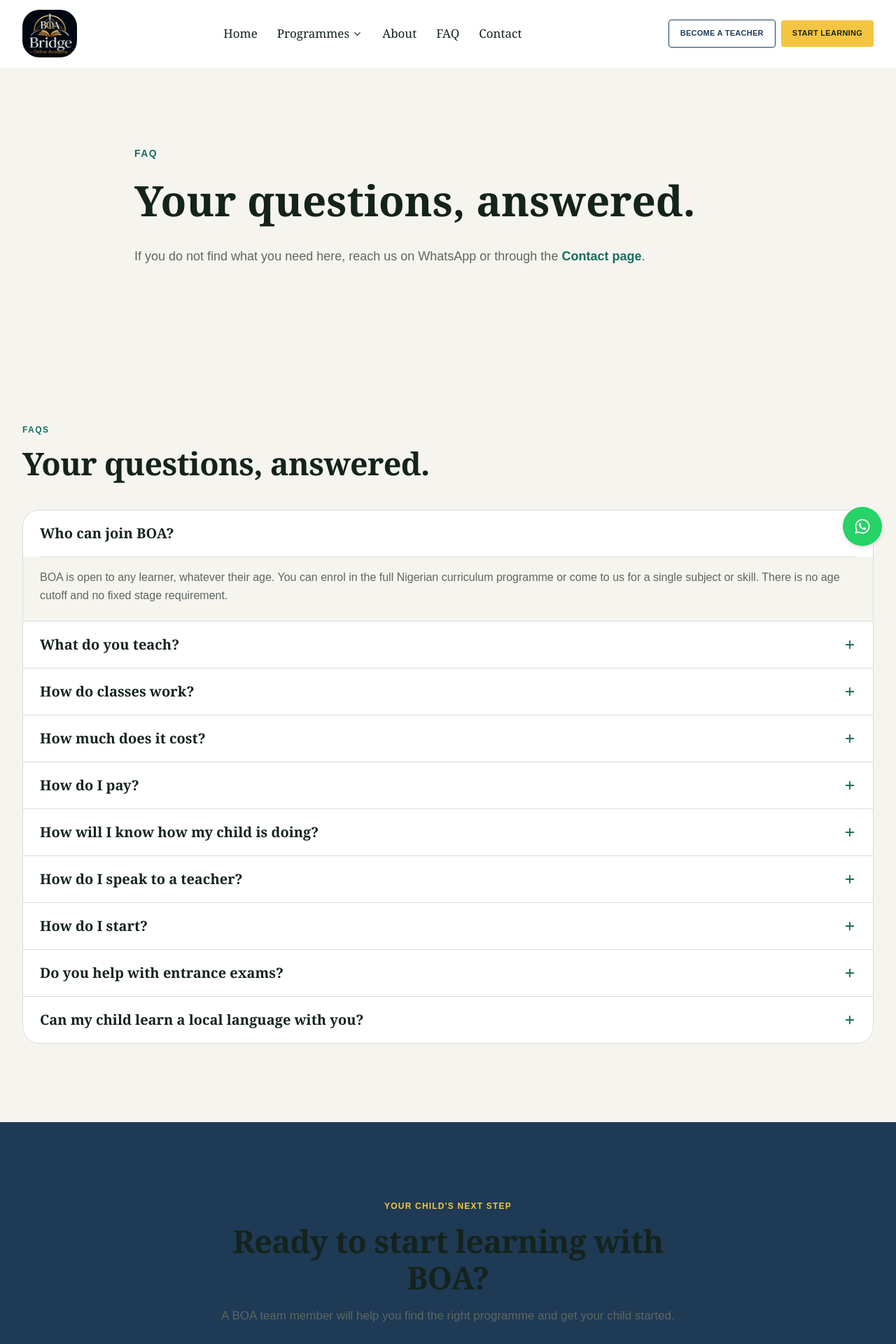
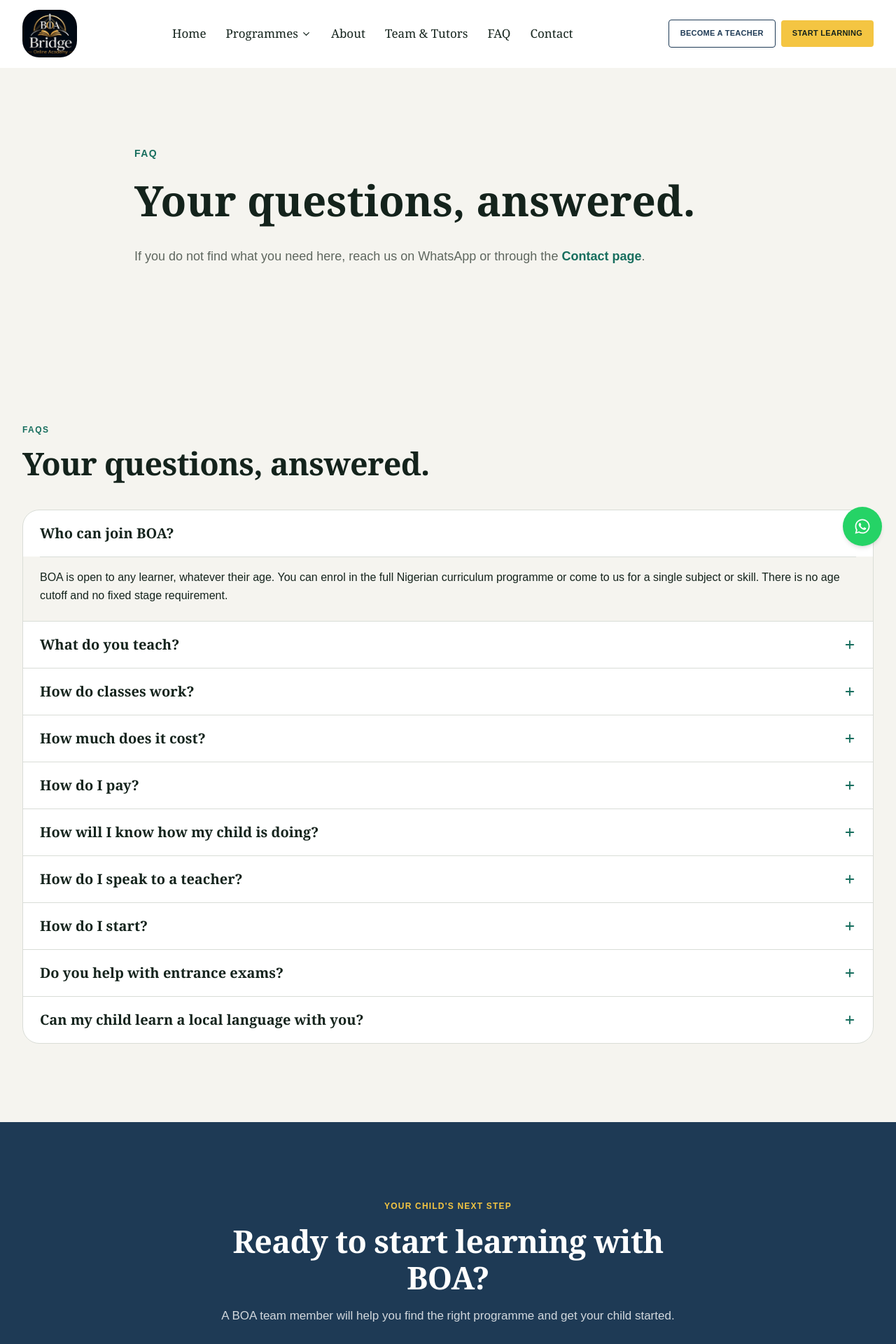
Before and after one commit to NjokuChris/bridgeonlineacademy, a Next.js app: page /faq in a window 1280 px wide. Shown: the top 1920 px of the page at 70% size. Built offline with nearby package versions, Linux system fonts and the light colour scheme.

Commit message:
refactor: improve comments for clarity and consistency across multiple components; add "Team & Tutors" link to navigation

```diff
--- a/src/app/globals.css
+++ b/src/app/globals.css
@@ -42,10 +42,10 @@
   --font-display: Georgia, "Times New Roman", serif;
 
   /* ── Radius ── */
-  --radius-sm:   0.5rem;   /* 8px  — inputs, badges */
-  --radius-md:   0.75rem;  /* 12px — buttons        */
-  --radius-lg:   1rem;     /* 16px — cards          */
-  --radius-xl:   1.5rem;   /* 24px — feature cards  */
+  --radius-sm:   0.5rem;   /* 8px  : inputs, badges */
+  --radius-md:   0.75rem;  /* 12px : buttons        */
+  --radius-lg:   1rem;     /* 16px : cards          */
+  --radius-xl:   1.5rem;   /* 24px : feature cards  */
   --radius-full: 9999px;   /* pills, avatars        */
 }
 
@@ -75,7 +75,7 @@ body {
 
 /* ── Typography helpers ─────────────────────────────────────────────────── */
 
-/* Eyebrow label — e.g. "What we offer" above a heading */
+/* Eyebrow label: e.g. "What we offer" above a heading */
 .eyebrow {
   font-size: 0.75rem;           /* 12px */
   font-weight: 700;
@@ -84,14 +84,13 @@ body {
   color: var(--color-link);
 }
 
-/* Section heading sizes — use these, not arbitrary text-[x] */
+/* Section heading sizes: use these, not arbitrary text-[x] */
 .heading-display {
   font-family: var(--font-display);
   font-size: clamp(2.5rem, 5vw, 4.5rem);  /* 40–72px */
   font-weight: 600;
   line-height: 1.1;
   letter-spacing: -0.02em;
-  color: var(--color-ink);
 }
 
 .heading-xl {
@@ -100,7 +99,6 @@ body {
   font-weight: 600;
   line-height: 1.15;
   letter-spacing: -0.015em;
-  color: var(--color-ink);
 }
 
 .heading-lg {
@@ -108,7 +106,6 @@ body {
   font-size: clamp(1.5rem, 2.5vw, 2rem);  /* 24–32px */
   font-weight: 600;
   line-height: 1.2;
-  color: var(--color-ink);
 }
 
 .heading-md {
@@ -116,26 +113,22 @@ body {
   font-size: 1.25rem;   /* 20px */
   font-weight: 600;
   line-height: 1.3;
-  color: var(--color-ink);
 }
 
 /* Body text */
 .body-lg {
   font-size: 1.0625rem; /* 17px */
   line-height: 1.65;
-  color: var(--color-muted);
 }
 
 .body-base {
   font-size: 1rem;      /* 16px */
   line-height: 1.6;
-  color: var(--color-muted);
 }
 
 .body-sm {
   font-size: 0.875rem;  /* 14px */
   line-height: 1.55;
-  color: var(--color-muted);
 }
 
 /* ── Focus ring — single consistent style site-wide ── */
--- /dev/null
+++ b/src/app/tutors/page.tsx
@@ -0,0 +1 @@
+export { default, metadata } from "@/app/team/page";
--- a/src/components/home/WhyUs.tsx
+++ b/src/components/home/WhyUs.tsx
@@ -1,10 +1,10 @@
 "use client";
 
 /**
- * WhyUs — split layout. Header left, feature list right.
+ * WhyUs: split layout. Header left, feature list right.
  * All token values: text-ink, text-muted, no hardcoded hex.
  * Icons: single consistent set (react-icons/fi, thin strokes).
- * Hover: subtle bg tint only — no transforms.
+ * Hover: subtle bg tint only - no transforms.
  */
 import { FiUser, FiUsers, FiHeart, FiMessageSquare } from "react-icons/fi";
 import AnimateIn from "@/components/ui/AnimateIn";
@@ -36,7 +36,7 @@ export default function WhyUs() {
           </AnimateIn>
         </div>
 
-        {/* Right: feature rows — not a grid of cards */}
+        {/* Right: feature rows - not a grid of cards */}
         <div className="space-y-4">
           {siteConfig.differentiators.map((feat, i) => {
             const Icon = icons[i % icons.length];
--- a/src/components/layout/Footer.tsx
+++ b/src/components/layout/Footer.tsx
@@ -7,6 +7,7 @@ import { whatsappLink, telLink, mailtoLink } from "@/lib/contact";
 const exploreLinks: [string, string][] = [
   ["Home", "/"],
   ["About", "/about"],
+  ["Team & Tutors", "/team"],
   ["Programmes", "/programmes"],
   ["FAQ", "/faq"],
   ["Contact", "/contact"],
@@ -43,7 +44,7 @@ export default function Footer() {
           <p className="mt-4 text-sm leading-relaxed text-muted">
             {siteConfig.slogan}
           </p>
-          {/* Social links — 44px tap targets */}
+          {/* Social links: 44px tap targets */}
           <div className="mt-5 flex items-center gap-3">
             <a
               href={siteConfig.contact.whatsapp.base}
--- a/src/components/layout/Header.tsx
+++ b/src/components/layout/Header.tsx
@@ -47,7 +47,7 @@ function ProgrammesMenu() {
           className="transition-transform group-hover:rotate-180"
         />
       </Link>
-      {/* Dropdown — border only, no shadow */}
+      {/* Dropdown: border only, no shadow */}
       <div className="invisible absolute left-0 top-full z-50 w-80 translate-y-2 rounded-xl border border-border bg-white p-5 opacity-0 transition-all group-hover:visible group-hover:translate-y-0 group-hover:opacity-100 group-focus-within:visible group-focus-within:translate-y-0 group-focus-within:opacity-100">
         <p className="text-xs font-bold uppercase tracking-widest text-link">
           Subjects include
--- a/src/components/ui/SectionLabel.tsx
+++ b/src/components/ui/SectionLabel.tsx
@@ -1,9 +1,9 @@
 /**
- * SectionLabel — the eyebrow pill above every section heading.
+ * SectionLabel: the eyebrow pill above every section heading.
  *
  * tone="default"  green pill on light backgrounds
  * tone="light"    same pill on dark (navy) backgrounds
- * tone="plain"    no pill, just the eyebrow text — for tighter layouts
+ * tone="plain"    no pill, just the eyebrow text: for tighter layouts
  */
 interface SectionLabelProps {
   children: React.ReactNode;
--- a/src/lib/navData.ts
+++ b/src/lib/navData.ts
@@ -10,6 +10,7 @@ export const NAV_ITEMS: NavLink[] = [
   { label: "Home", href: "/" },
   { label: "Programmes", href: "/programmes" },
   { label: "About", href: "/about" },
+  { label: "Team & Tutors", href: "/team" },
   { label: "FAQ", href: "/faq" },
   { label: "Contact", href: "/contact" },
 ];
```
